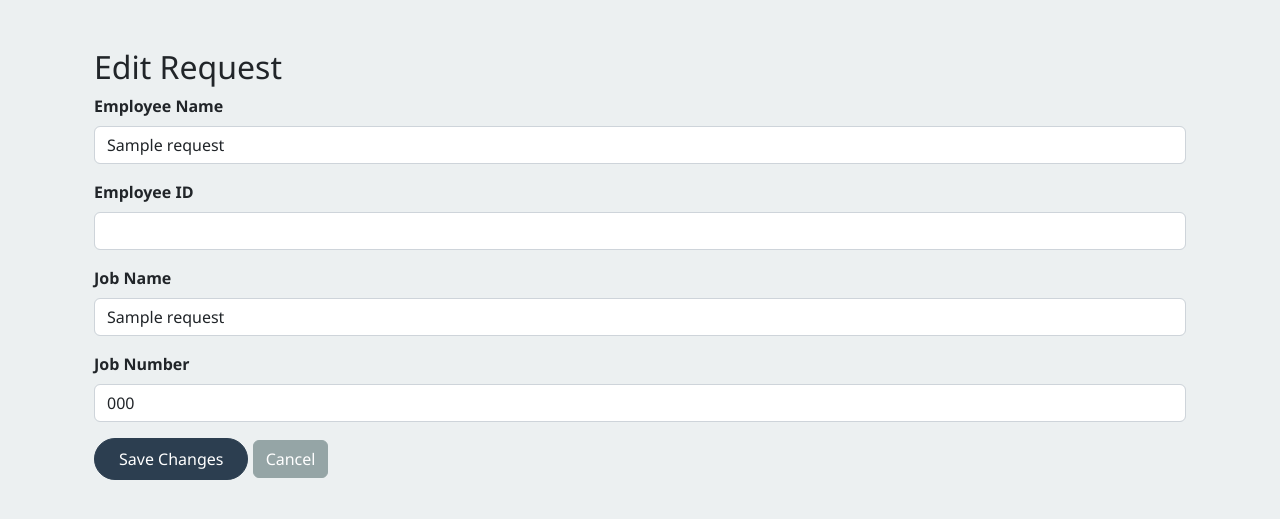
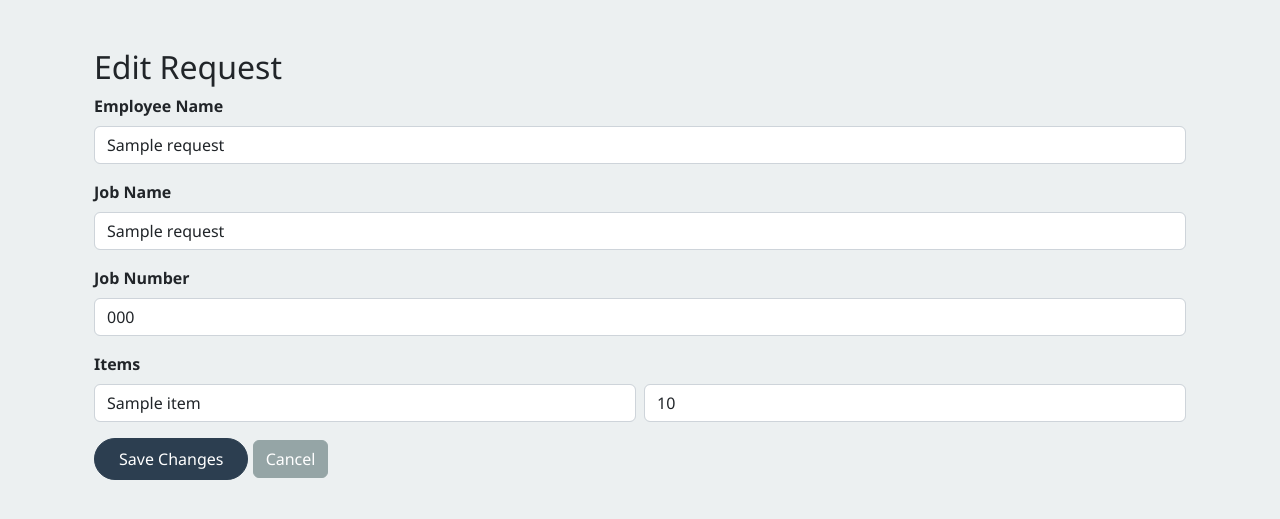
Before and after one commit to ColtonBaum/THE-REQuest-form, a Flask app: page /admin/admin/edit/1 in a window 1280 px wide. Shown: the part 72-591 px from the top of the page. Run offline with Flask 3, Linux system fonts and the light colour scheme; tables that the repository leaves empty hold one stand-in row (values such as "Sample post"); some libraries are stand-ins or nearby versions.

Commit message:
Allow editing of request items and remove employee_id field

```diff
--- a/admin.py
+++ b/admin.py
@@ -47,14 +47,23 @@ def edit_request(req_id):
 
     if request.method == 'POST':
         req.employee_name = request.form['employee_name']
-        req.employee_id = request.form['employee_id']
         req.job_name = request.form['job_name']
         req.job_number = request.form['job_number']
+
+        for item in req.items:
+            item_name = request.form.get(f'item_name_{item.id}')
+            item_qty = request.form.get(f'item_qty_{item.id}')
+            if item_name is not None:
+                item.item_name = item_name
+            if item_qty is not None and item_qty.isdigit():
+                item.quantity = int(item_qty)
+
         db.session.commit()
         flash('Request updated successfully.', 'success')
         return redirect(url_for('admin.list_requests'))
 
     return render_template('admin/edit_request.html', req=req)
+
 
 
 @admin_bp.route("/requests/<int:req_id>")
--- a/templates/admin/edit_request.html
+++ b/templates/admin/edit_request.html
@@ -1,5 +1,4 @@
 {% extends "admin/base.html" %}
-
 {% block admin_content %}
 <div class="container py-4">
   <h3>Edit Request</h3>
@@ -12,11 +11,6 @@
     </div>
 
     <div class="mb-3">
-      <label for="employee_id" class="form-label">Employee ID</label>
-      <input type="text" name="employee_id" class="form-control" value="{{ req.employee_id }}">
-    </div>
-
-    <div class="mb-3">
       <label for="job_name" class="form-label">Job Name</label>
       <input type="text" name="job_name" class="form-control" value="{{ req.job_name }}">
     </div>
@@ -26,8 +20,18 @@
       <input type="text" name="job_number" class="form-control" value="{{ req.job_number }}">
     </div>
 
+    <div class="mb-3">
+      <label class="form-label">Items</label>
+      {% for i in req.items %}
+        <div class="d-flex mb-2">
+          <input type="text" name="item_name_{{ i.id }}" class="form-control me-2" value="{{ i.item_name }}" placeholder="Item name">
+          <input type="number" name="item_qty_{{ i.id }}" class="form-control" value="{{ i.quantity }}" placeholder="Qty" min="0">
+        </div>
+      {% endfor %}
+    </div>
+
     <button type="submit" class="btn btn-primary">Save Changes</button>
-    <a href="{{ url_for('admin.list_requests') }}" class="btn btn-secondary">Cancel</a> <!-- ✅ fixed -->
+    <a href="{{ url_for('admin.list_requests') }}" class="btn btn-secondary">Cancel</a>
   </form>
 </div>
 {% endblock %}
```
